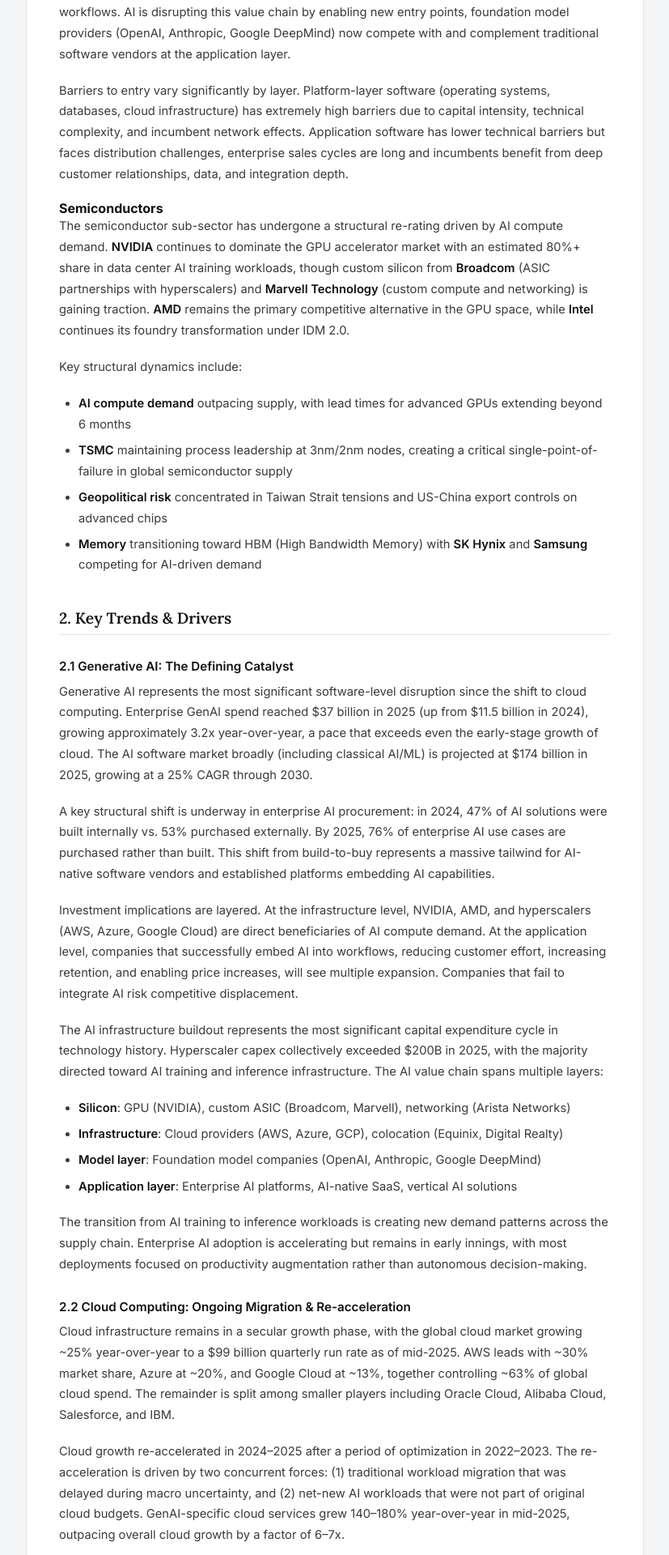
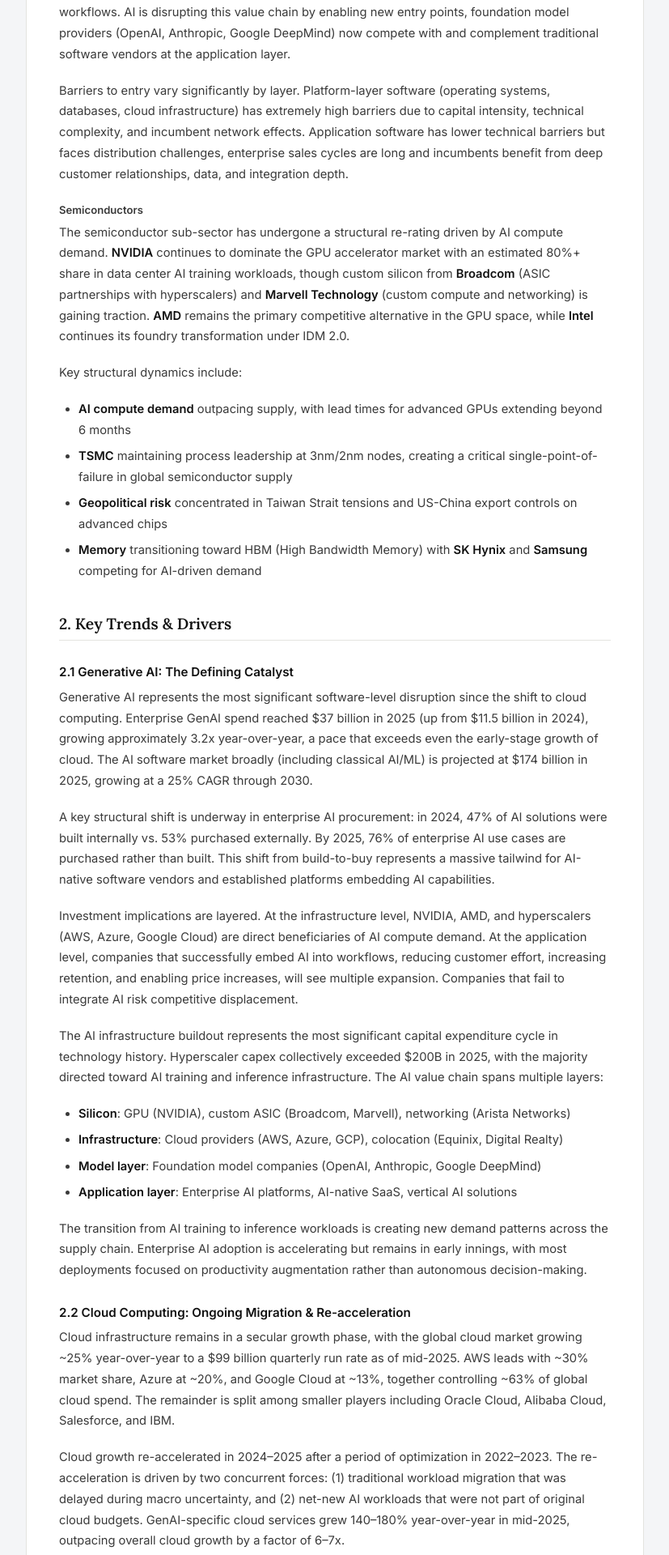
Before and after one commit to ShaoxiongYuan/ShaoxiongYuan.github.io, a Jekyll site: the page built from industry-analysis/technology-software.md, in a window 1280 px wide. Shown: the part 2609-4529 px from the top of the page at 81% size, without its empty margins (226-1053 px from the left). Built offline with Jekyll 4.4.1, drawn with Linux system fonts in a browser that asks for light colours.

Commit message:
fix: resize healthcare h4 headings and activate healthcare badges
Co-authored-by: ShaoxiongYuan <58580328+ShaoxiongYuan@users.noreply.github.com>
Agent-Logs-Url: https://github.com/ShaoxiongYuan/ShaoxiongYuan.github.io/sessions/aabb0e9b-5b5e-42b6-8a32-b6848e72d1ef

```diff
--- a/_layouts/industry-analysis-index.html
+++ b/_layouts/industry-analysis-index.html
@@ -417,7 +417,7 @@
       <div class="hero-badges">
         <span class="hero-badge active">Technology</span>
         <span class="hero-badge">Energy</span>
-        <span class="hero-badge">Healthcare</span>
+        <span class="hero-badge active">Healthcare</span>
         <span class="hero-badge active">Financials</span>
         <span class="hero-badge">Defense</span>
         <span class="hero-badge">Consumer</span>
--- a/_layouts/industry-analysis.html
+++ b/_layouts/industry-analysis.html
@@ -224,6 +224,14 @@
       font-weight: 600;
       color: var(--ink);
       margin: 1.8rem 0 0.6rem;
+    }
+
+    .analysis-article h4 {
+      font-family: var(--sans);
+      font-size: 0.82rem;
+      font-weight: 600;
+      color: var(--ink-2);
+      margin: 1.4rem 0 0.5rem;
     }
 
     .analysis-article p {
```
Also changed, not shown: industry-analysis/healthcare.md (renamed from industry-analysis/Healthcare_Sector_Overview_Mar2026.md, +5 -5 lines).
